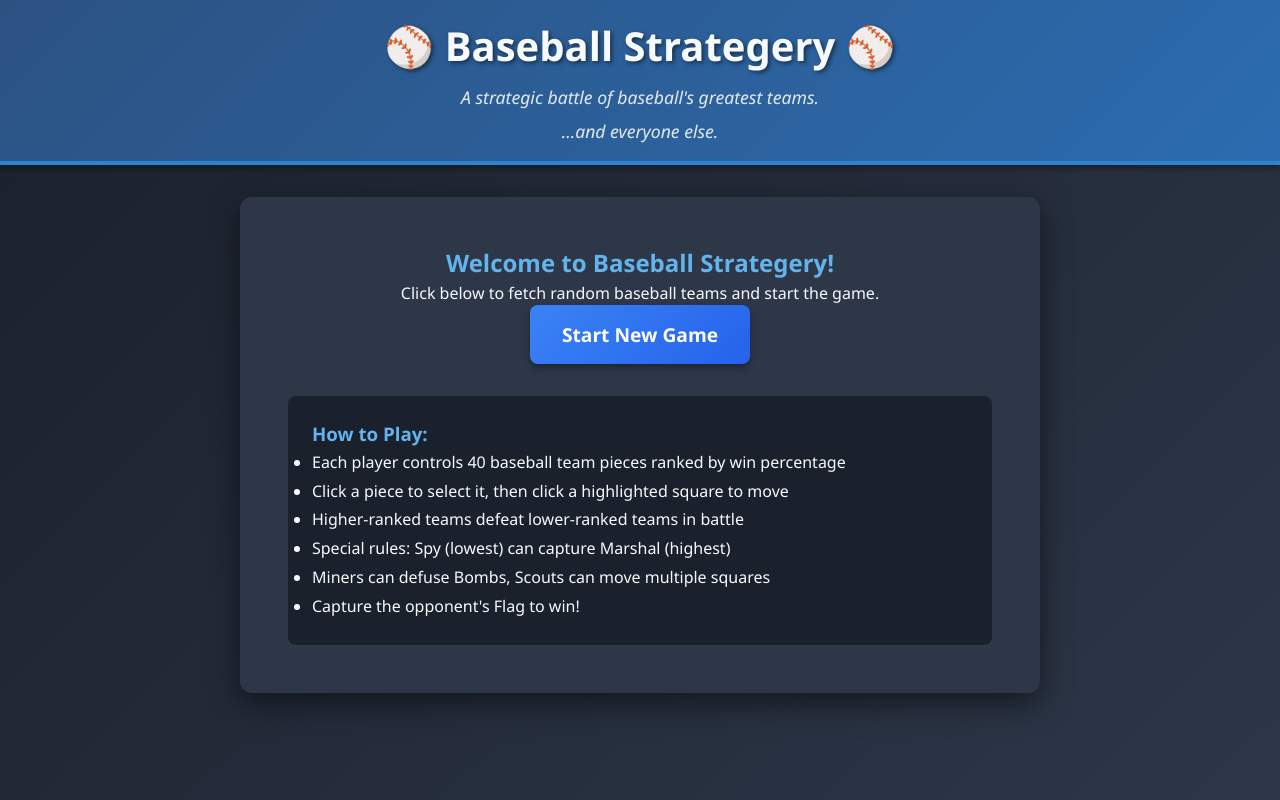
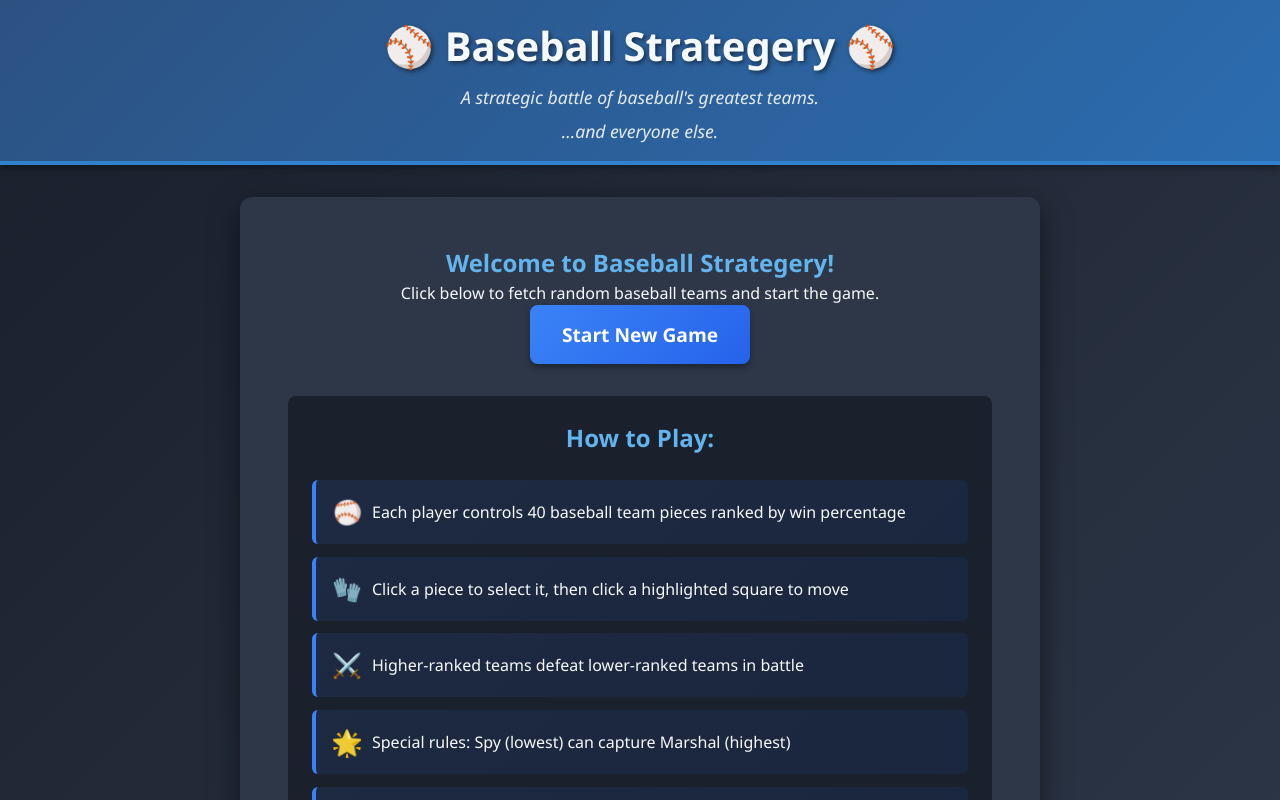
Before and after one commit to khepf/baseball-stratego, a React (Vite) app in the folder ui/: page / in a window 1280 px wide. Shown: the top 800 px of the page. Built offline with nearby package versions, Linux system fonts and the light colour scheme.

Commit message:
add arrow pointing in direction that cpu moved from, make how to play list look better

```diff
--- a/ui/src/App.css
+++ b/ui/src/App.css
@@ -73,10 +73,105 @@
 .rules h3 {
   margin-top: 0;
   color: #63b3ed;
+  font-size: 1.5rem;
+  text-align: center;
+  margin-bottom: 1.5rem;
 }
 
 .rules ul {
-  line-height: 1.8;
+  line-height: 2;
+  list-style: none;
+  padding: 0;
+}
+
+.rules li {
+  position: relative;
+  padding: 1rem 1rem 1rem 3.5rem;
+  margin-bottom: 0.8rem;
+  background: linear-gradient(
+    135deg,
+    rgba(59, 130, 246, 0.1) 0%,
+    rgba(37, 99, 235, 0.1) 100%
+  );
+  border-left: 4px solid #3b82f6;
+  border-radius: 6px;
+  transition: all 0.3s ease;
+}
+
+.rules li:hover {
+  background: linear-gradient(
+    135deg,
+    rgba(59, 130, 246, 0.2) 0%,
+    rgba(37, 99, 235, 0.15) 100%
+  );
+  transform: translateX(5px);
+  box-shadow: 0 4px 8px rgba(59, 130, 246, 0.2);
+}
+
+.rules li::before {
+  content: "⚾";
+  position: absolute;
+  left: 1rem;
+  font-size: 1.5rem;
+  top: 50%;
+  transform: translateY(-50%);
+  animation: baseball-spin 3s linear infinite;
+}
+
+@keyframes baseball-spin {
+  0% {
+    transform: translateY(-50%) rotate(0deg);
+  }
+  100% {
+    transform: translateY(-50%) rotate(360deg);
+  }
+}
+
+.rules li:nth-child(2)::before {
+  content: "🧤";
+  animation: none;
+}
+
+.rules li:nth-child(3)::before {
+  content: "⚔️";
+  animation: none;
+}
+
+.rules li:nth-child(4)::before {
+  content: "🌟";
+  animation: sparkle 2s ease-in-out infinite;
+}
+
+.rules li:nth-child(5)::before {
+  content: "🔨";
+  animation: none;
+}
+
+.rules li:nth-child(6)::before {
+  content: "🏆";
+  animation: trophy-bounce 1s ease-in-out infinite;
+}
+
+@keyframes sparkle {
+  0%,
+  100% {
+    transform: translateY(-50%) scale(1);
+    opacity: 1;
+  }
+  50% {
+    transform: translateY(-50%) scale(1.2);
+    opacity: 0.8;
+  }
+}
+
+@keyframes trophy-bounce {
+  0%,
+  100% {
+    transform: translateY(-50%);
+  }
+  50% {
+    transform: translateY(-60%);
+  }
 }
 
 /* Game Screen */
--- a/ui/src/App.tsx
+++ b/ui/src/App.tsx
@@ -107,6 +107,7 @@ function App() {
               board={gameState.board}
               currentPlayer={gameState.currentPlayer}
               onSquareClick={selectPiece}
+              lastOpponentMove={gameState.lastOpponentMove}
             />
 
             <div className="sidebar">
--- a/ui/src/components/GameBoard.css
+++ b/ui/src/components/GameBoard.css
@@ -120,3 +120,29 @@
   font-size: 2rem;
   opacity: 0.6;
 }
+
+.move-arrow {
+  position: absolute;
+  font-size: 2rem;
+  color: #f59e0b;
+  font-weight: bold;
+  pointer-events: none;
+  text-shadow: 0 0 10px rgba(245, 158, 11, 0.8),
+    0 0 20px rgba(245, 158, 11, 0.6);
+  animation: pulse-arrow 1.5s ease-in-out infinite;
+  z-index: 10;
+}
+
+@keyframes pulse-arrow {
+  0%,
+  100% {
+    opacity: 1;
+  }
+  50% {
+    opacity: 0.7;
+  }
+}
+
+.board-square.has-arrow {
+  background: rgba(245, 158, 11, 0.15);
+}
--- a/ui/src/components/GameBoard.tsx
+++ b/ui/src/components/GameBoard.tsx
@@ -1,4 +1,4 @@
-import type { BoardSquare } from "../types/game.ts";
+import type { BoardSquare, Position } from "../types/game.ts";
 import { GamePiece } from "./GamePiece";
 import "./GameBoard.css";
 
@@ -6,9 +6,24 @@ interface GameBoardProps {
   board: BoardSquare[][];
   currentPlayer: 1 | 2;
   onSquareClick: (row: number, col: number) => void;
+  lastOpponentMove: { from: Position; to: Position } | null;
 }
 
-export const GameBoard = ({ board, onSquareClick }: GameBoardProps) => {
+export const GameBoard = ({
+  board,
+  onSquareClick,
+  lastOpponentMove,
+}: GameBoardProps) => {
+  // Calculate arrow direction and rotation
+  const getArrowRotation = (from: Position, to: Position): number => {
+    const rowDiff = to.row - from.row;
+    const colDiff = to.col - from.col;
+
+    if (rowDiff < 0) return 0; // up
+    if (rowDiff > 0) return 180; // down
+    if (colDiff > 0) return 90; // right
+    return 270; // left
+  };
   const columns = ["A", "B", "C", "D", "E", "F", "G", "H", "I", "J"];
   const rows = [10, 9, 8, 7, 6, 5, 4, 3, 2, 1]; // Top to bottom
 
@@ -44,6 +59,12 @@ export const GameBoard = ({ board, onSquareClick }: GameBoardProps) => {
                     key={`${rowIndex}-${colIndex}`}
                     className={`board-square ${square.isLake ? "lake" : ""} ${
                       square.isHighlighted ? "highlighted" : ""
+                    } ${
+                      lastOpponentMove &&
+                      lastOpponentMove.from.row === rowIndex &&
+                      lastOpponentMove.from.col === colIndex
+                        ? "has-arrow"
+                        : ""
                     }`}
                     onClick={() =>
                       !square.isLake && onSquareClick(rowIndex, colIndex)
@@ -52,12 +73,29 @@ export const GameBoard = ({ board, onSquareClick }: GameBoardProps) => {
                     {square.isLake ? (
                       <div className="lake-content">🌊</div>
                     ) : (
-                      square.piece && (
-                        <GamePiece
-                          piece={square.piece}
-                          isCurrentPlayer={square.piece.player === 1}
-                        />
-                      )
+                      <>
+                        {square.piece && (
+                          <GamePiece
+                            piece={square.piece}
+                            isCurrentPlayer={square.piece.player === 1}
+                          />
+                        )}
+                        {lastOpponentMove &&
+                          lastOpponentMove.from.row === rowIndex &&
+                          lastOpponentMove.from.col === colIndex && (
+                            <div
+                              className="move-arrow"
+                              style={{
+                                transform: `rotate(${getArrowRotation(
+                                  lastOpponentMove.from,
+                                  lastOpponentMove.to
+                                )}deg)`,
+                              }}
+                            >
+                              ↑
+                            </div>
+                          )}
+                      </>
                     )}
                   </div>
                 ))}
--- a/ui/src/hooks/useGameLogic.ts
+++ b/ui/src/hooks/useGameLogic.ts
@@ -32,6 +32,7 @@ export const useGameLogic = () => {
     winner: null,
     capturedPieces: [],
     moveHistory: [],
+    lastOpponentMove: null,
   });
 
   const [teamData, setTeamData] = useState<TeamData[] | null>(null);
@@ -125,6 +126,7 @@ export const useGameLogic = () => {
       ...prev,
       board: newBoard,
       gamePhase: "playing",
+      lastOpponentMove: null,
     }));
   };
 
@@ -300,13 +302,17 @@ export const useGameLogic = () => {
         timestamp: Date.now(),
       };
 
+      const nextPlayer = prev.currentPlayer === 1 ? 2 : (1 as 1 | 2);
+
       return {
         ...prev,
         board: newBoard,
         selectedPiece: null,
-        currentPlayer: prev.currentPlayer === 1 ? 2 : (1 as 1 | 2),
+        currentPlayer: nextPlayer,
         capturedPieces,
         moveHistory: [...prev.moveHistory, move],
+        // Only track Player 2 moves to show arrow to Player 1
+        lastOpponentMove: movingPiece.player === 2 ? { from, to } : null,
       };
     });
   }, []);
@@ -379,6 +385,7 @@ export const useGameLogic = () => {
       winner: null,
       capturedPieces: [],
       moveHistory: [],
+      lastOpponentMove: null,
     });
     setTeamData(null);
   }, []);
--- a/ui/src/types/game.ts
+++ b/ui/src/types/game.ts
@@ -39,6 +39,7 @@ export interface GameState {
   winner: 1 | 2 | null;
   capturedPieces: GamePiece[];
   moveHistory: Move[];
+  lastOpponentMove: { from: Position; to: Position } | null;
 }
 
 export interface Move {
```
Also changed, not shown: 1 other file (tests, documents, lock files or other folders).
